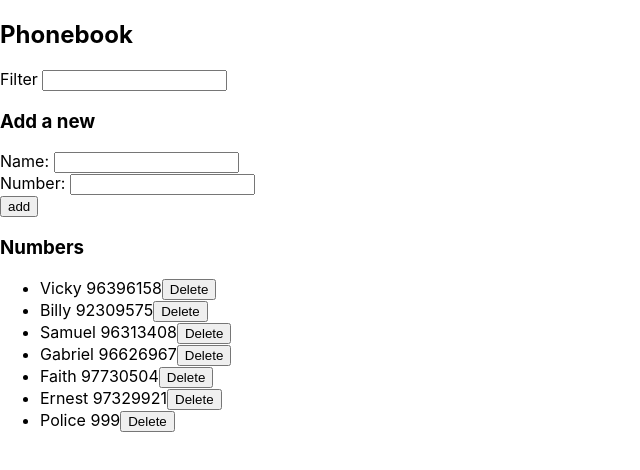
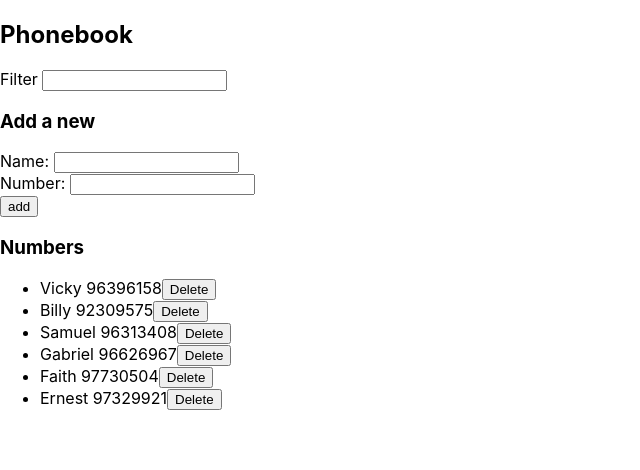
Before and after one commit to Gabrieloxe/fullstackopen2021, a React (Create React App) app in the folder part2/phonebook/: page / in a window 1280 px wide. Shown: the top 470 px of the page, without its empty margins (0-640 px from the left). Built offline with nearby package versions, Linux system fonts and the light colour scheme; data requests are answered from the project's data file; the HTML template or start-up script is replaced by a standard one.

Commit message:
styles for updated contct

```diff
--- a/part2/phonebook/db.json
+++ b/part2/phonebook/db.json
@@ -28,12 +28,7 @@
     {
       "name": "Ernest",
       "number": "97329921",
-      "id": 18
-    },
-    {
-      "name": "Police",
-      "number": "999",
-      "id": 19
+      "id": 16
     }
   ]
 }
--- a/part2/phonebook/src/components/personForm.js
+++ b/part2/phonebook/src/components/personForm.js
@@ -38,6 +38,10 @@ const PersonForm = ({
               person.id !== updateResponse.id ? person : updateResponse
             );
             setPersons(personsUpdate);
+            setSuccessMessage(`${contact.name} has been updated`);
+            setTimeout(() => {
+              setSuccessMessage(null);
+            }, 5000);
           })
           .catch((error) => {
             setErrorMessage(
```
